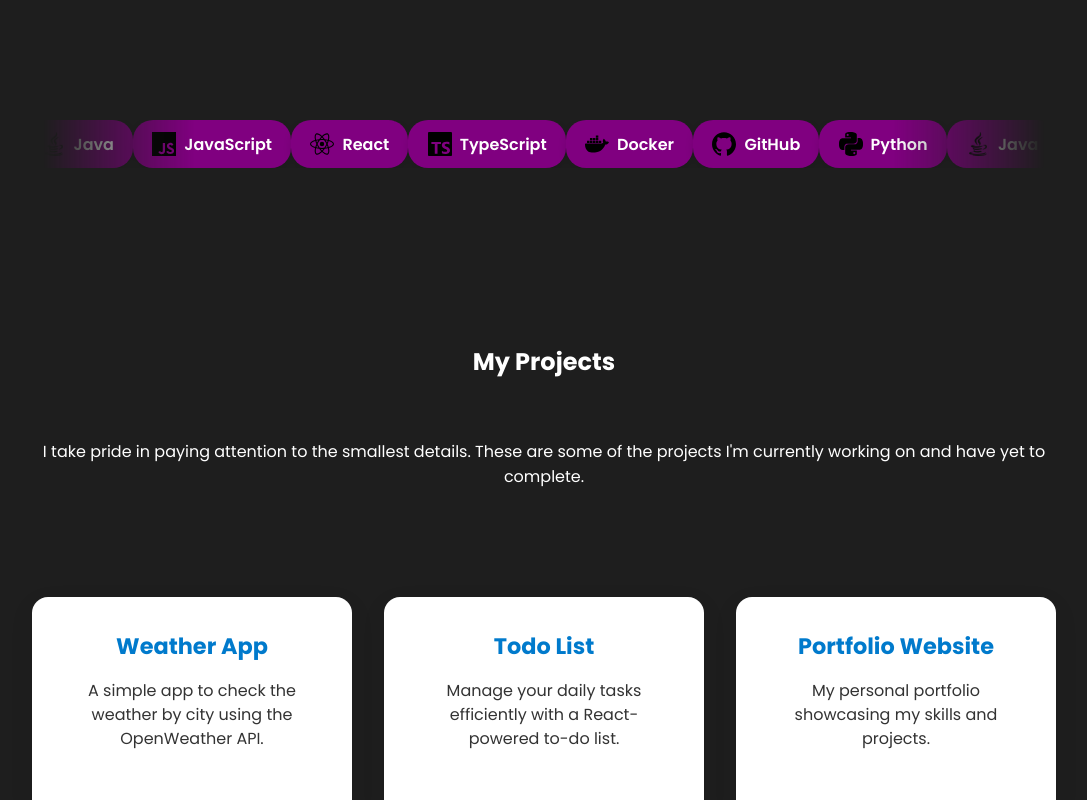
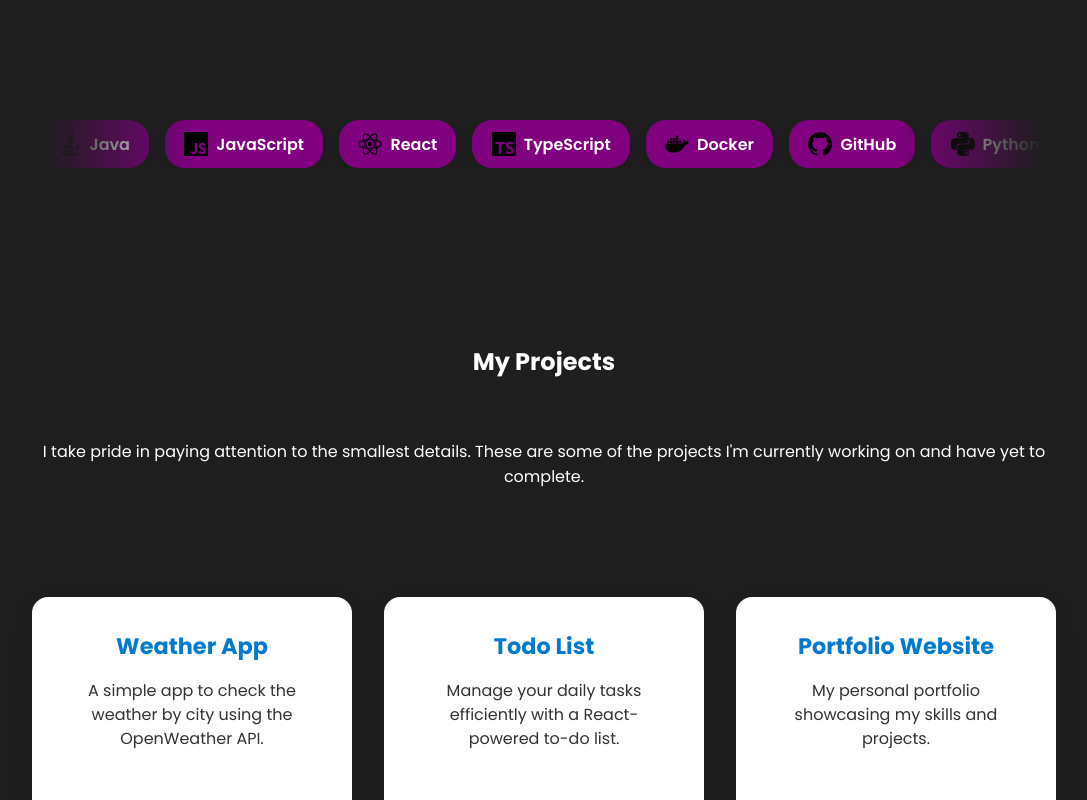
Before and after one commit to s-nguza/Portfolio, a React (Create React App) app: page / in a window 1280 px wide. Shown: the part 1080-1880 px from the top of the page, without its empty margins (96-1183 px from the left). Built offline with nearby package versions, Linux system fonts and the light colour scheme.

Commit message:
adding space between skills

```diff
--- a/src/components/About/about.css
+++ b/src/components/About/about.css
@@ -11,6 +11,8 @@
   font-size: 2.5rem;
   margin-bottom: 1rem;
 }
+
+
 .intro {
   padding: 4%;
   font-size: 1.2rem;
@@ -47,6 +49,7 @@
   border-radius: 20px;
   box-shadow: 0 4px 8px rgba(0,0,0,0.1);
   transition: transform 0.3s ease-in-out;
+  margin-right: 1.0rem;
 }
 
 .skill-card:hover {
--- a/src/components/About/about.js
+++ b/src/components/About/about.js
@@ -82,5 +82,4 @@ const About = () => {
     </div>
   );
 };
-
 export default About;
--- a/src/components/Contact/Contact.js
+++ b/src/components/Contact/Contact.js
@@ -50,5 +50,4 @@ const Contact = () => {
     </section>
   )
 }
-
-export default Contact;
+export default Contact
--- a/src/components/Contact/contact.css
+++ b/src/components/Contact/contact.css
@@ -7,7 +7,6 @@
   padding: 2rem;
   text-align: center;
 }
-
 #contactContent {
   max-width: 60rem;
   width: 100%;
@@ -84,6 +83,6 @@
   }
 
   .contactForm {
-    width: 95vw;      /* slightly narrower */
+    width: 95vw;     /* slightly narrower */
   }
 }
--- a/src/components/Footer/footer.js
+++ b/src/components/Footer/footer.js
@@ -4,7 +4,7 @@ import './footer.css'
 const Footer = () => {
   return (
     <footer className='footer'>
-      Copyright, 2025 Siyabonga. All rights reserved.
+      Copyright,2025 Siyabonga. All rights reserved.
     </footer>
   )
 }
--- a/src/components/Projects/projects.css
+++ b/src/components/Projects/projects.css
@@ -7,6 +7,9 @@
     overflow: hidden;
     position: relative;
     text-align: center;
+}
+element.style {
+    gap: 10px;
 }
 
 .project-desc {
--- a/src/components/Projects/projects.js
+++ b/src/components/Projects/projects.js
@@ -79,4 +79,4 @@ const Project = () => {
   );
 };
 
-export default Project
+export default Project;
--- a/src/components/intro/intro.js
+++ b/src/components/intro/intro.js
@@ -1,4 +1,3 @@
-import React from 'react';
 import profilepic from '../../asserts/ThisMe.jpg';
 import './intro.css';
 import { Link } from 'react-scroll';
@@ -63,5 +62,4 @@ const Intro = () => {
     </section>
   );
 };
-
 export default Intro;
```
Also changed, not shown: src/components/intro/intro.css (+1 -14 lines), 1 other file (tests, documents, lock files or other folders).
